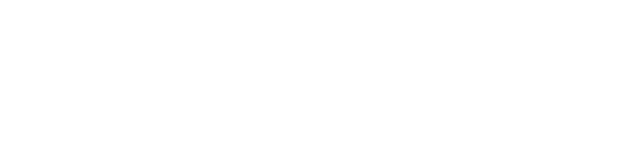
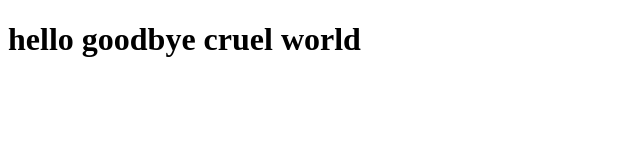
Before and after one commit to buahaus/datavisualisation, a plain HTML site: page index.html in a window 1280 px wide. Shown: the whole page, without its empty margins (0-640 px from the left). Drawn offline with Linux system fonts and the light colour scheme.

Commit message:
h1 added

```diff
--- a/index.html
+++ b/index.html
@@ -5,6 +5,7 @@
 	<title>Title</title>
 </head>
 <body>
+	<h1>hello goodbye cruel world</h1>
 
 </body>
 </html>
```
